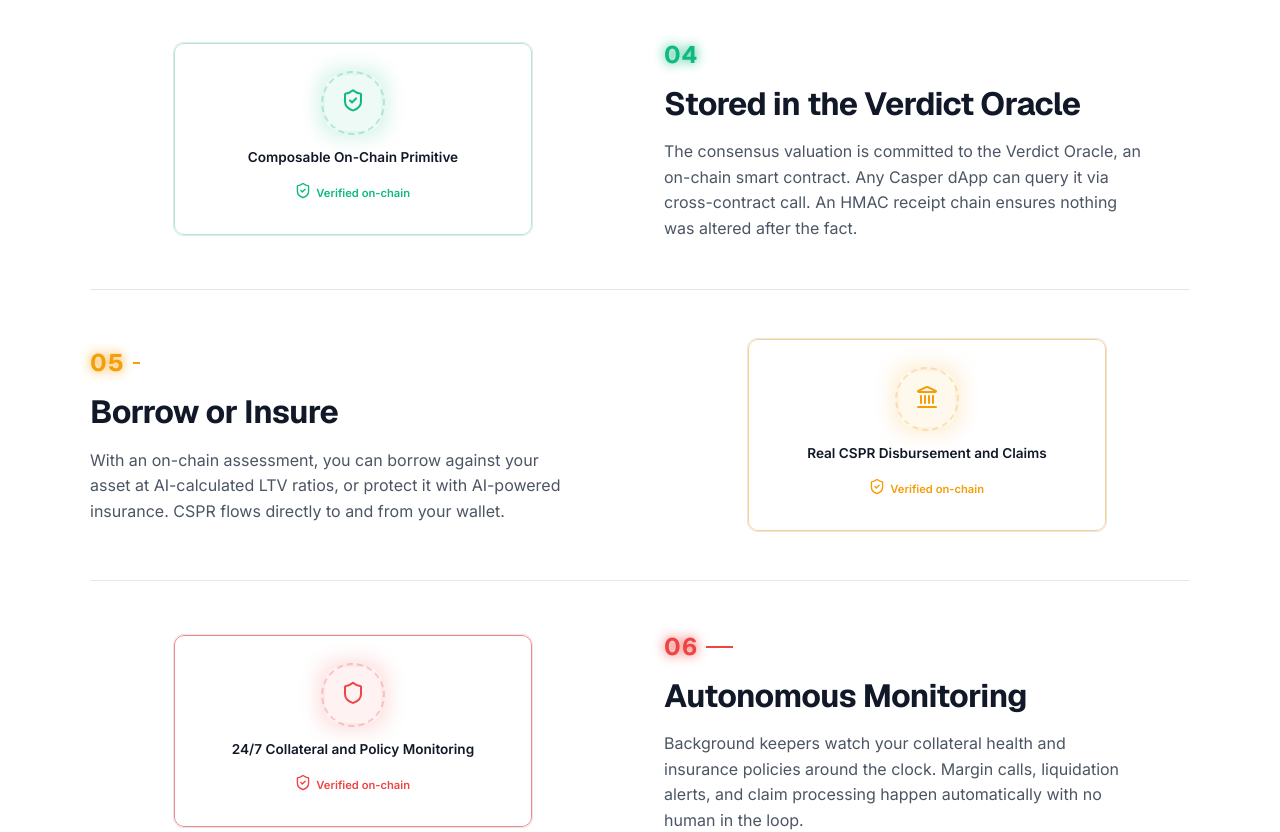
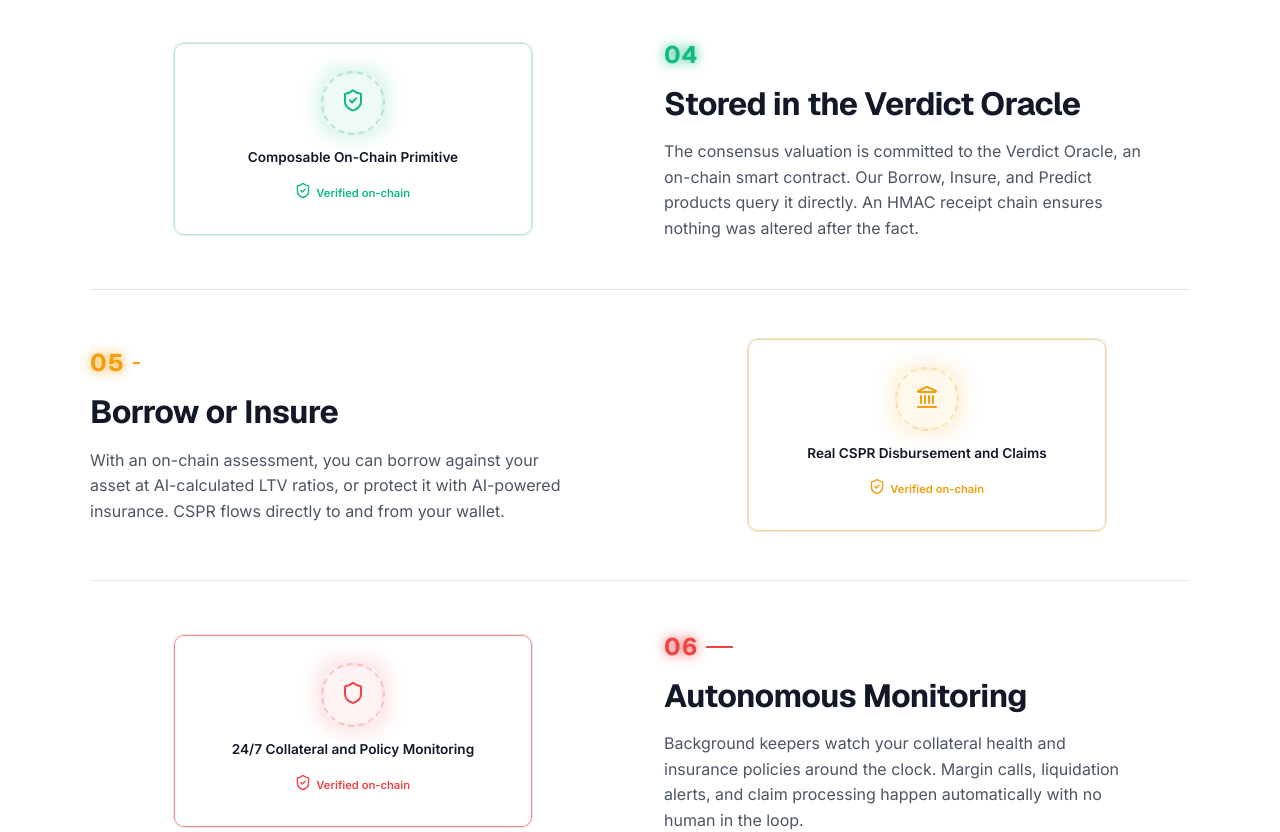
Before and after one commit to leo-jr-hah/verdicto, a React (Vite) app in the folder dashboard/: page / in a window 1280 px wide. Shown: the part 3500-4332 px from the top of the page. Built offline with nearby package versions, Linux system fonts and the light colour scheme; no server answers.

Commit message:
WIP: latest changes

```diff
--- a/dashboard/src/components/landing/ContractCards.tsx
+++ b/dashboard/src/components/landing/ContractCards.tsx
@@ -7,7 +7,7 @@ const CONTRACTS = [
   {
     name: 'VerdictOracle',
     hash: 'pending',
-    description: "Stores multi-agent consensus valuations as a composable on-chain primitive. Any Casper dApp can query verdicts via cross-contract call and pay 0.1 CSPR per query.",
+    description: "Stores multi-agent consensus valuations on-chain. Other CASPER products query verdicts directly — first-party composable primitive.",
     highlight: true,
   },
   {
--- a/dashboard/src/components/landing/HowItWorks.tsx
+++ b/dashboard/src/components/landing/HowItWorks.tsx
@@ -32,7 +32,7 @@ const STEPS = [
     title: 'Stored in the Verdict Oracle',
     color: '#10B981',
     icon: ShieldCheck,
-    description: 'The consensus valuation is committed to the Verdict Oracle, an on-chain smart contract. Any Casper dApp can query it via cross-contract call. An HMAC receipt chain ensures nothing was altered after the fact.',
+    description: 'The consensus valuation is committed to the Verdict Oracle, an on-chain smart contract. Our Borrow, Insure, and Predict products query it directly. An HMAC receipt chain ensures nothing was altered after the fact.',
     detail: 'Composable On-Chain Primitive',
   },
   {
--- a/dashboard/src/pages/OracleView.tsx
+++ b/dashboard/src/pages/OracleView.tsx
@@ -110,7 +110,7 @@ export const OracleView: React.FC = () => {
               </h1>
             </div>
             <p style={{ color: 'var(--text-secondary)', margin: 0, fontSize: '0.95rem' }}>
-              On-chain RWA price feed, composable primitive for Casper dApps
+              On-chain RWA price feed — first-party composable oracle
             </p>
           </div>
           <div style={{ display: 'flex', alignItems: 'center', gap: '12px' }}>
```
Also changed, not shown: 2 other files (tests, documents, lock files or other folders).
